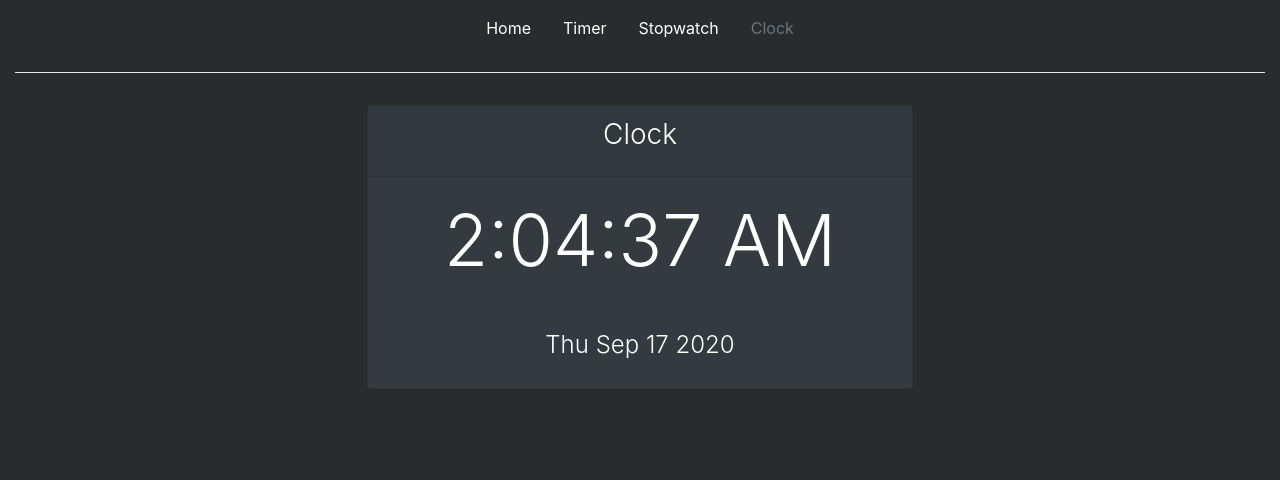
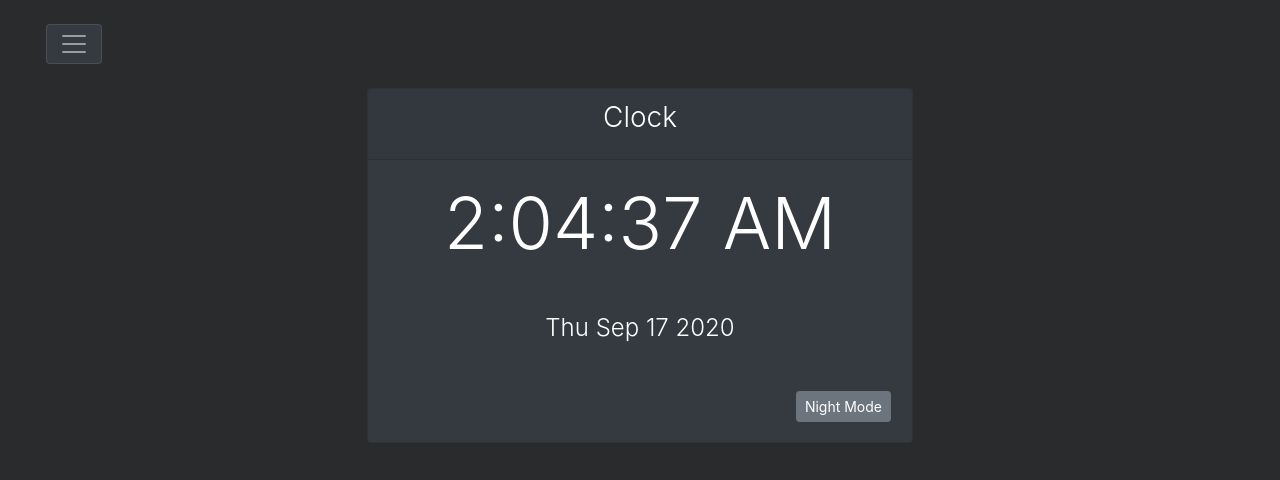
Before and after one commit to sanchez-hugo/time-widgets, a React (Create React App) app in the folder react-times/: page /clock in a window 1280 px wide. Shown: the top 480 px of the page. Built offline with nearby package versions, Linux system fonts and the light colour scheme.

Commit message:
added night mode for clock

```diff
--- a/react-times/src/App.jsx
+++ b/react-times/src/App.jsx
@@ -5,8 +5,7 @@ import Home from "./components/Home";
 import Stopwatch from "./components/Stopwatch";
 import Timer from "./components/Timer";
 import NavBar from "./layout/NavBar";
-
-const BACKGROUND_COLOR = "#292b2c";
+import {BACKGROUND_COLOR} from "./services/colorService";
 
 class App extends Component {
 
@@ -21,7 +20,7 @@ class App extends Component {
           <div className="container-fluid">
             <NavBar/>
             <div>
-              <hr className="bg-white"/>
+              {/* <hr className="bg-white"/> */}
               <Switch>
                 <Route exact path="/">
                   <Home />
--- a/react-times/src/components/Clock.jsx
+++ b/react-times/src/components/Clock.jsx
@@ -1,4 +1,5 @@
 import React, { PureComponent } from "react";
+import { BACKGROUND_COLOR, NIGHTMODE_COLOR } from "../services/colorService";
 
 class Clock extends PureComponent {
   constructor(props) {
@@ -8,6 +9,7 @@ class Clock extends PureComponent {
       timeString: "",
       dateString: "",
       clockIntervalId: 0,
+      isNightModeOn: false,
     };
   }
 
@@ -22,6 +24,9 @@ class Clock extends PureComponent {
 
   componentWillUnmount() {
     if (this.state.clockIntervalId) clearInterval(this.state.clockIntervalId);
+    // BACKGROUND_COLOR === rgb(41,43,44)
+    if (document.body.style.backgroundColor !== "rgb(41,43,44)")
+      document.body.style.backgroundColor = BACKGROUND_COLOR;
   }
 
   updateClock = () => {
@@ -51,11 +56,63 @@ class Clock extends PureComponent {
     return { dateString, timeString, today };
   }
 
+  onNightModeClick = () => {
+    this.toggleNightModeOn();
+  };
+
+  toggleBackgroundColor = () => {
+    if (this.state.isNightModeOn)
+      document.body.style.backgroundColor = NIGHTMODE_COLOR;
+    else document.body.style.backgroundColor = BACKGROUND_COLOR;
+  };
+
+  toggleNightModeOn = () => {
+    this.setState(
+      (prevState) => ({
+        ...prevState,
+        isNightModeOn: !prevState.isNightModeOn,
+      }),
+      () => {
+        this.toggleBackgroundColor();
+      }
+    );
+  };
+
   render() {
-    const { dateString, timeString } = this.state;
+    const { dateString, timeString, isNightModeOn } = this.state;
+
+    const NightModeButton = () => {
+      return (
+        <button
+          className={
+            isNightModeOn ? "btn btn-sm btn-dark" : "btn btn-sm btn-secondary"
+          }
+          onClick={this.onNightModeClick}
+        >
+          Night Mode
+        </button>
+      );
+    };
 
     return (
       <div className="container-fluid p-3">
+        {isNightModeOn ? (
+          <div
+            className="justify-content-center text-light"
+            onClick={this.onNightModeClick}
+          >
+            <div className="row justify-content-center font-weight-light">
+              <h1 className="display-2">
+                {timeString ? timeString : `Getting time...`}
+              </h1>
+            </div>
+            <div className="row justify-content-center">
+              <p className="h3 font-weight-light">
+                {dateString ? dateString : `Getting date...`}
+              </p>
+            </div>
+          </div>
+        ) : (
           <div className="row justify-content-center px-md-5">
             <div className="col-md-6">
               <div className="card bg-dark text-white">
@@ -63,18 +120,26 @@ class Clock extends PureComponent {
                   <h3 className="card-title font-weight-light">Clock</h3>
                 </div>
                 <div className="card-body">
+                  <div className="row justify-content-center">
                     <h1 className="text-center display-3">
                       {timeString ? timeString : `Getting time...`}
                     </h1>
+                  </div>
                 </div>
                 <div className="card-body">
                   <div className="text-center font-weight-light h4">
                     {dateString ? dateString : `Getting date...`}
                   </div>
                 </div>
+                <div className="card-body">
+                  <div className="row justify-content-end px-3">
+                    <NightModeButton />
                   </div>
                 </div>
               </div>
+            </div>
+          </div>
+        )}
       </div>
     );
   }
--- a/react-times/src/layout/NavBar.jsx
+++ b/react-times/src/layout/NavBar.jsx
@@ -1,32 +1,73 @@
 import React from "react";
 import { NavLink } from "react-router-dom";
+import { useState } from "react";
 
 const NavBar = () => {
+  const [Toggle, setToggle] = useState(false);
+
+  const onToggleClick = () => {
+    setToggle(!Toggle);
+  };
+
   return (
-    <nav className="navbar justify-content-center">
+    <div className="container-fluid mt-3">
+      {Toggle ? (
+        <div className="navbar justify-content-center">
           <ul className="nav">
             <li className="nav-item">
-          <NavLink className="nav-link text-white" exact to="/" activeClassName="text-secondary">
+              <NavLink
+                className="h4 font-weight-light nav-link text-white"
+                exact
+                to="/"
+                activeClassName="text-secondary"
+              >
                 Home
               </NavLink>
             </li>
             <li className="nav-item">
-          <NavLink className="nav-link text-white" exact to="/timer" activeClassName="text-secondary">
+              <NavLink
+                className="h4 font-weight-light nav-link text-white"
+                exact
+                to="/timer"
+                activeClassName="text-secondary"
+              >
                 Timer
               </NavLink>
             </li>
             <li className="nav-item">
-          <NavLink className="nav-link text-white" exact to="/stopwatch" activeClassName="text-secondary">
+              <NavLink
+                className="h4 font-weight-light nav-link text-white"
+                exact
+                to="/stopwatch"
+                activeClassName="text-secondary"
+              >
                 Stopwatch
               </NavLink>
             </li>
             <li className="nav-item">
-          <NavLink className="nav-link text-white" exact to="/clock" activeClassName="text-secondary">
+              <NavLink
+                className="h4 font-weight-light nav-link text-white"
+                exact
+                to="/clock"
+                activeClassName="text-secondary"
+              >
                 Clock
               </NavLink>
             </li>
           </ul>
+        </div>
+      ) : null}
+      <nav className="navbar navbar-dark justify-content-left">
+        <button
+          className="btn btn-sm navbar-toggler bg-dark"
+          type="button"
+          aria-label="Toggle navigation"
+          onClick={onToggleClick}
+        >
+          <span className="navbar-toggler-icon"></span>
+        </button>
       </nav>
+    </div>
   );
 };
 
--- /dev/null
+++ b/react-times/src/services/colorService.js
@@ -0,0 +1,4 @@
+const BACKGROUND_COLOR = "#292b2c";
+const NIGHTMODE_COLOR = "#1e1e1e";
+
+export { BACKGROUND_COLOR, NIGHTMODE_COLOR };
```
Lines whose indentation alone changed are shown as unchanged.
